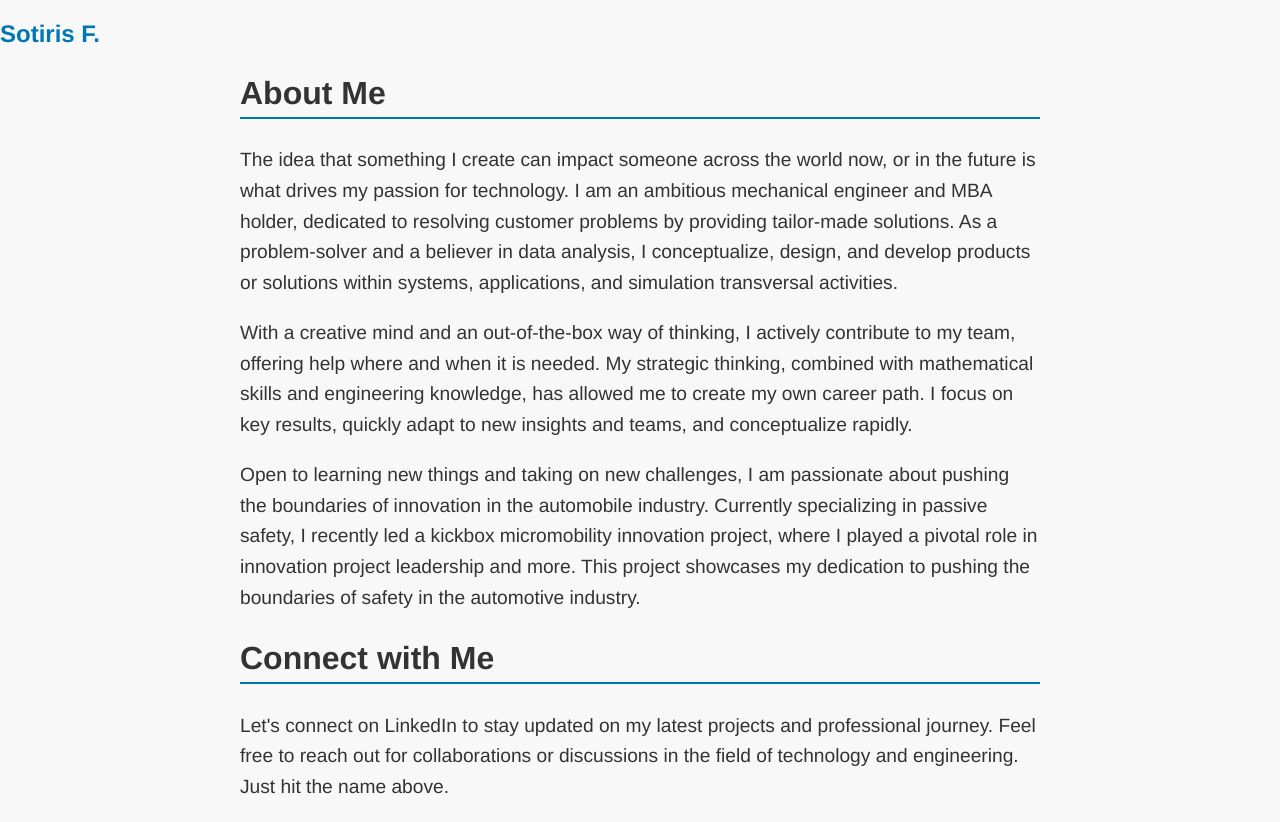
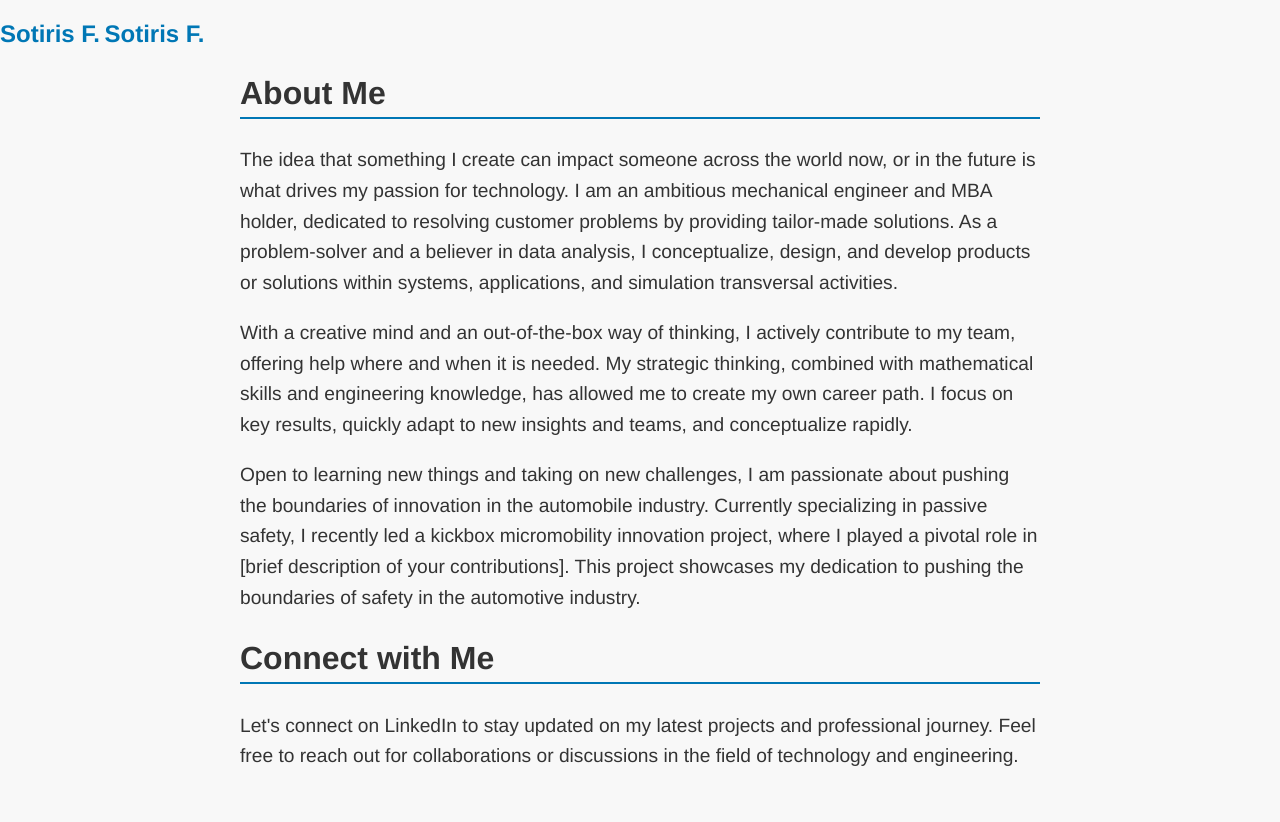
Before and after one commit to sotisfo/sotisfo.github.io, a plain HTML site: page index.html in a window 1280 px wide. After the commit the page ends 800 px from the top, so only its background shows below. Drawn offline with Linux system fonts and the light colour scheme.

Commit message:
Update index.html

```diff
--- a/index.html
+++ b/index.html
@@ -11,6 +11,11 @@
 </head>
 <body>
 
+    <!-- LinkedIn Badge -->
+    <div class="badge-base LI-profile-badge" data-locale="en_US" data-size="medium" data-theme="light" data-type="VERTICAL" data-vanity="sotirisfotopoulos" data-version="v1">
+        <a class="badge-base__link LI-simple-link" href="https://es.linkedin.com/in/sotirisfotopoulos?trk=profile-badge">Sotiris F.</a>
+    </div>
+
     <!-- LinkedIn Badge with Name Only -->
     <div class="badge-base LI-profile-badge" data-locale="en_US" data-size="medium" data-theme="light" data-type="VERTICAL" data-vanity="sotirisfotopoulos" data-version="v1">
         <a class="badge-base__link LI-simple-link" href="https://www.linkedin.com/in/sotirisfotopoulos?utm_source=share&utm_campaign=share_via&utm_content=profile&utm_medium=ios_app">Sotiris F.</a>
@@ -23,10 +28,10 @@
 
         <p>With a creative mind and an out-of-the-box way of thinking, I actively contribute to my team, offering help where and when it is needed. My strategic thinking, combined with mathematical skills and engineering knowledge, has allowed me to create my own career path. I focus on key results, quickly adapt to new insights and teams, and conceptualize rapidly.</p>
 
-        <p>Open to learning new things and taking on new challenges, I am passionate about pushing the boundaries of innovation in the automobile industry. Currently specializing in passive safety, I recently led a kickbox micromobility innovation project, where I played a pivotal role in innovation project leadership and more. This project showcases my dedication to pushing the boundaries of safety in the automotive industry.</p>
+        <p>Open to learning new things and taking on new challenges, I am passionate about pushing the boundaries of innovation in the automobile industry. Currently specializing in passive safety, I recently led a kickbox micromobility innovation project, where I played a pivotal role in [brief description of your contributions]. This project showcases my dedication to pushing the boundaries of safety in the automotive industry.</p>
 
         <h2>Connect with Me</h2>
-        <p>Let's connect on LinkedIn to stay updated on my latest projects and professional journey. Feel free to reach out for collaborations or discussions in the field of technology and engineering. Just hit the name above.</p>
+        <p>Let's connect on LinkedIn to stay updated on my latest projects and professional journey. Feel free to reach out for collaborations or discussions in the field of technology and engineering.</p>
 
         <!-- Add more sections as needed -->
 
```
